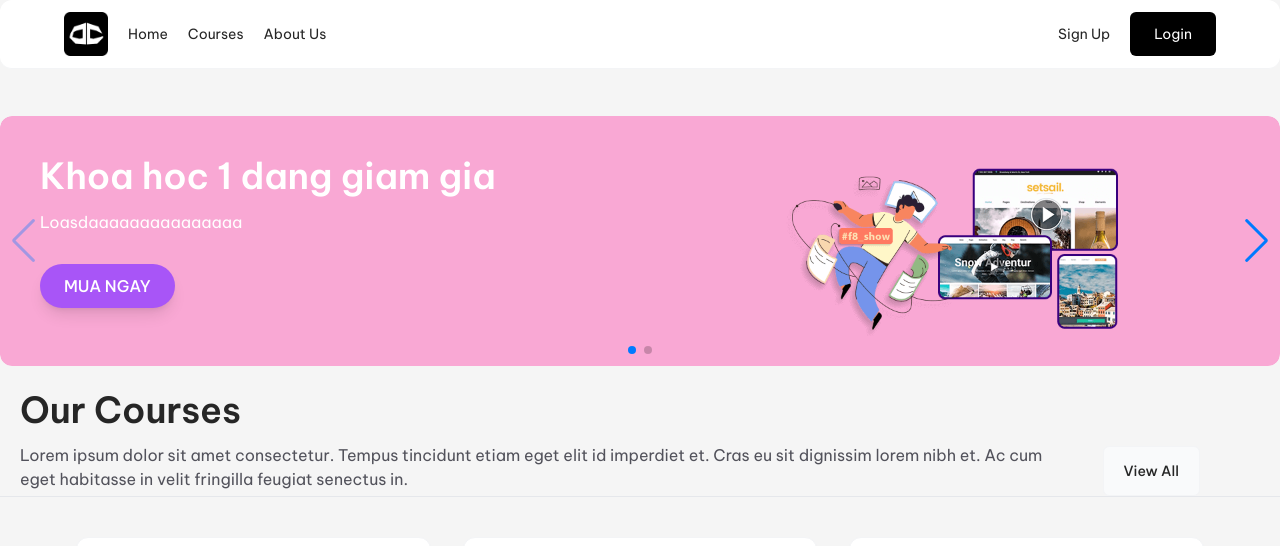
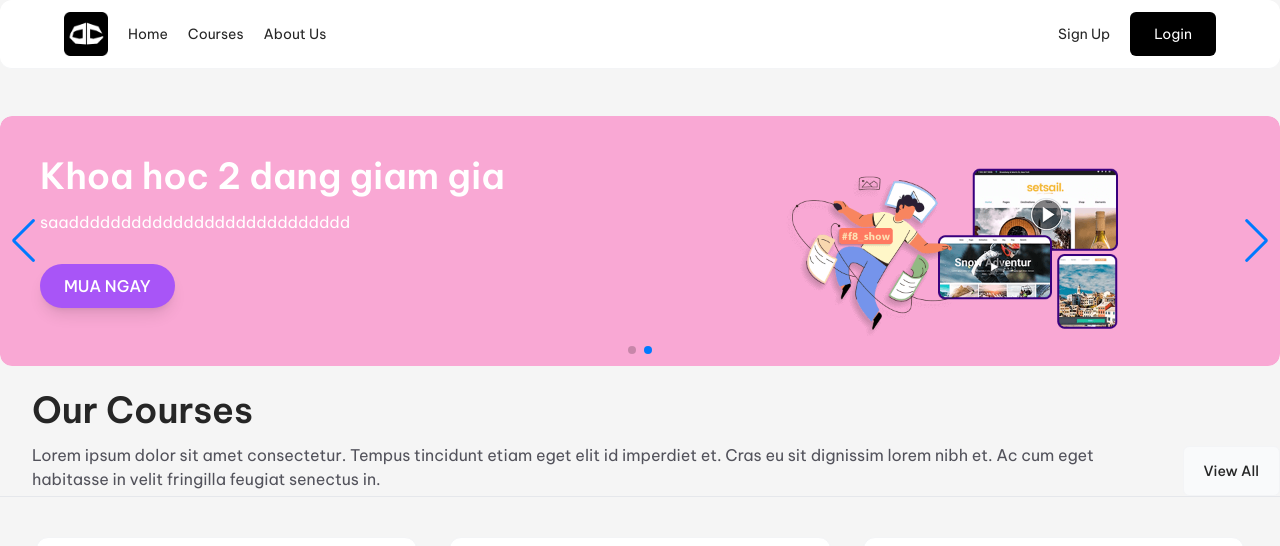
Before and after one commit to immThnh/DACS, a React (Create React App) app in the folder FE/dacs/: page /home in a window 1280 px wide. Shown: the top 546 px of the page. Built offline with nearby package versions, Linux system fonts and the light colour scheme.

Commit message:
fix coursesection position

```diff
--- a/FE/dacs/src/pages/landingpage/CourseCard.js
+++ b/FE/dacs/src/pages/landingpage/CourseCard.js
@@ -91,7 +91,7 @@ const CourseCard = memo(({ course }) => {
 const CoursesComponent = () => {
   return (
     // Use padding adjustment for smaller screens if necessary.
-    <section className="p-4 sm:px-5 sm:py-10 mx-auto max-w-[1200px]">
+    <section className="p-4 sm:px-5 sm:py-10 mx-auto max-w-[1350px]">
       {/* Change to column layout on small screens */}
       <div className="flex flex-wrap justify-center">
         {courses.map((course, index) => (
--- a/FE/dacs/src/pages/landingpage/coursesection.js
+++ b/FE/dacs/src/pages/landingpage/coursesection.js
@@ -2,12 +2,12 @@ import * as React from "react";
 
 function CourseSection() {
   return (
-    <section className="flex gap-5 w-full max-w-[1200px] max-md:flex-wrap max-md:mt-10 max-md:max-w-full text-start">
-      <div className="flex flex-col flex-1 px-5 max-md:max-w-full">
+    <section className="flex gap-5 w-full max-w-[1320px] max-md:flex-wrap max-md:mt-10 max-md:max-w-full text-start pl-8">
+      <div className="flex flex-col flex-1  max-md:max-w-full">
         <h2 className="text-4xl font-semibold leading-[57px] text-neutral-800 max-md:max-w-full">
           Our Courses
         </h2>
-        <p className="mt-1 text-base leading-6 text-zinc-600 max-md:max-w-full">
+        <p className="mt-1 text-base leading-6 text-zinc-600 max-md:max-w-full ">
           Lorem ipsum dolor sit amet consectetur. Tempus tincidunt etiam eget
           elit id imperdiet et. Cras eu sit dignissim lorem nibh et. Ac cum eget
           habitasse in velit fringilla feugiat senectus in.
--- a/FE/dacs/src/pages/landingpage/slideshow.js
+++ b/FE/dacs/src/pages/landingpage/slideshow.js
@@ -27,12 +27,17 @@ const PromoSlideshow = () => {
       modules={[Pagination, Navigation, Autoplay]}
       spaceBetween={50}
       slidesPerView={1}
-      // loop={true}
-      // autoplay={{
-      //   delay: 3500,
-      //   disableOnInteraction: false,
-      // }}
-      pagination={{ clickable: true }}
+      loop={true}
+      autoplay={{
+        delay: 3500,
+        disableOnInteraction: false,
+      }}
+      pagination={{
+        clickable: true,
+        renderBullet: (index, className) => {
+          return '<span class="' + className + ' bg-white w-2 h-2 mx-1 rounded-full"></span>';
+        },
+      }}
       navigation={true}
       className="relative rounded-xl overflow-hidden"
     style={{ width: '1280px', height: '250px' }}
```
